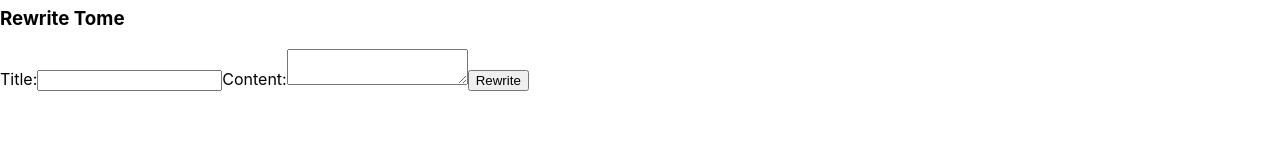
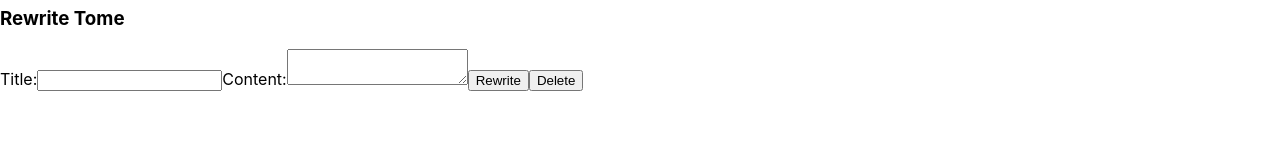
Before and after one commit to abhood1418/Nevermore, a React (Create React App) app in the folder client/: page /library/1/edit in a window 1280 px wide. Shown: the part 130-290 px from the top of the page. Built offline with nearby package versions, Linux system fonts and the light colour scheme; no server answers; a web font is replaced by a local one.

Commit message:
connected DELETE request to PostEdit

```diff
--- a/client/src/components/EditForm.jsx
+++ b/client/src/components/EditForm.jsx
@@ -1,7 +1,7 @@
 import { useState, useEffect } from 'react';
 import { useParams } from 'react-router-dom';
 
-export default function PostEdit({ posts, handlePostUpdate }) {
+export default function PostEdit({ posts, handlePostUpdate, handlePostDelete }) {
   const [formData, setFormData] = useState({
     title: '',
     content:'',
@@ -42,6 +42,7 @@ export default function PostEdit({ posts, handlePostUpdate }) {
         <textarea type='textarea' name='content' value={content} onChange={handleChange} />
       </label>
       <button>Rewrite</button>
+      <button onClick={() => handlePostDelete(id)}>Delete</button>
     </form>
   );
 }
```
